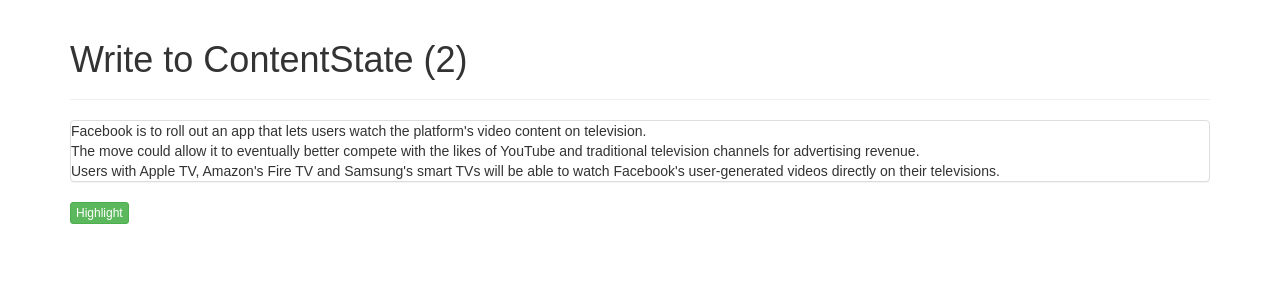
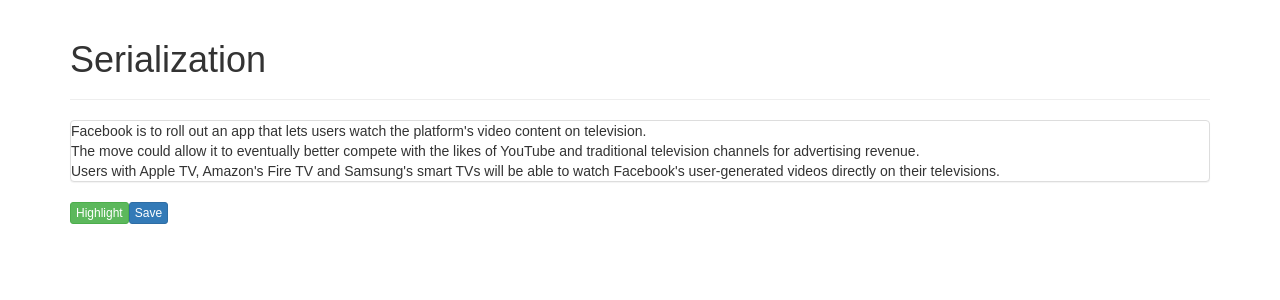
Before and after one commit to robsquires/draft-building-blocks, a React (Create React App) app: page / in a window 1280 px wide. Shown: the top 300 px of the page. Built offline with nearby package versions, Linux system fonts and the light colour scheme.

Commit message:
7. serialization

```diff
--- a/package.json
+++ b/package.json
@@ -9,7 +9,8 @@
     "draft-js": "^0.10.0",
     "react": "^15.4.2",
     "react-bootstrap": "^0.30.7",
-    "react-dom": "^15.4.2"
+    "react-dom": "^15.4.2",
+    "react-json-pretty": "^1.3.1"
   },
   "scripts": {
     "start": "react-scripts start",
--- a/src/App.js
+++ b/src/App.js
@@ -7,7 +7,7 @@
   render() {
     return (
       <Grid>
-         <PageHeader>Write to ContentState (2)</PageHeader>
+         <PageHeader>Serialization</PageHeader>
         <Row>
           <Col xs={12}>
             <SimpleEditor />
--- a/src/SimpleEditor.js
+++ b/src/SimpleEditor.js
@@ -1,8 +1,9 @@
 import React from 'react';
-import {Editor, EditorState, ContentState, CharacterMetadata} from 'draft-js';
+import {Editor, EditorState, ContentState, CharacterMetadata, convertToRaw } from 'draft-js';
 import {Panel, Button} from 'react-bootstrap';
-import './SimpleEditor.css'
-import content from './content'
+import './SimpleEditor.css';
+import content from './content';
+import JSONPretty from 'react-json-pretty';
 
 /**
  * inline style map
@@ -19,11 +20,13 @@
     super(props);
     this.onChange = this.onChange.bind(this);
     this.highlight = this.highlight.bind(this);
+    this.save = this.save.bind(this);
     this.state = {
       editorState: EditorState.createWithContent(
         ContentState.createFromText(content)
       ),
-      selectedText: ''
+      selectedText: '',
+      rawContent: null
     };
   }
 
@@ -65,6 +68,13 @@
 
   }
 
+  save() {
+    const contentState = this.state.editorState.getCurrentContent()
+    this.setState({
+      rawContent: convertToRaw(contentState)
+    })
+  }
+
   render() {
     return (
       <div>
@@ -83,6 +93,20 @@
           Highlight
         </Button>
 
+        <Button
+          bsStyle="primary"
+          bsSize="xsmall"
+          onClick={this.save}>
+          Save
+        </Button>
+
+        { this.state.rawContent &&
+          <JSONPretty
+            id="json-pretty"
+            json={this.state.rawContent}
+            style={{ marginTop: '30px' }}
+          />
+        }
       </div>
     );
   }
```
Also changed, not shown: 1 other file (tests, documents, lock files or other folders).
